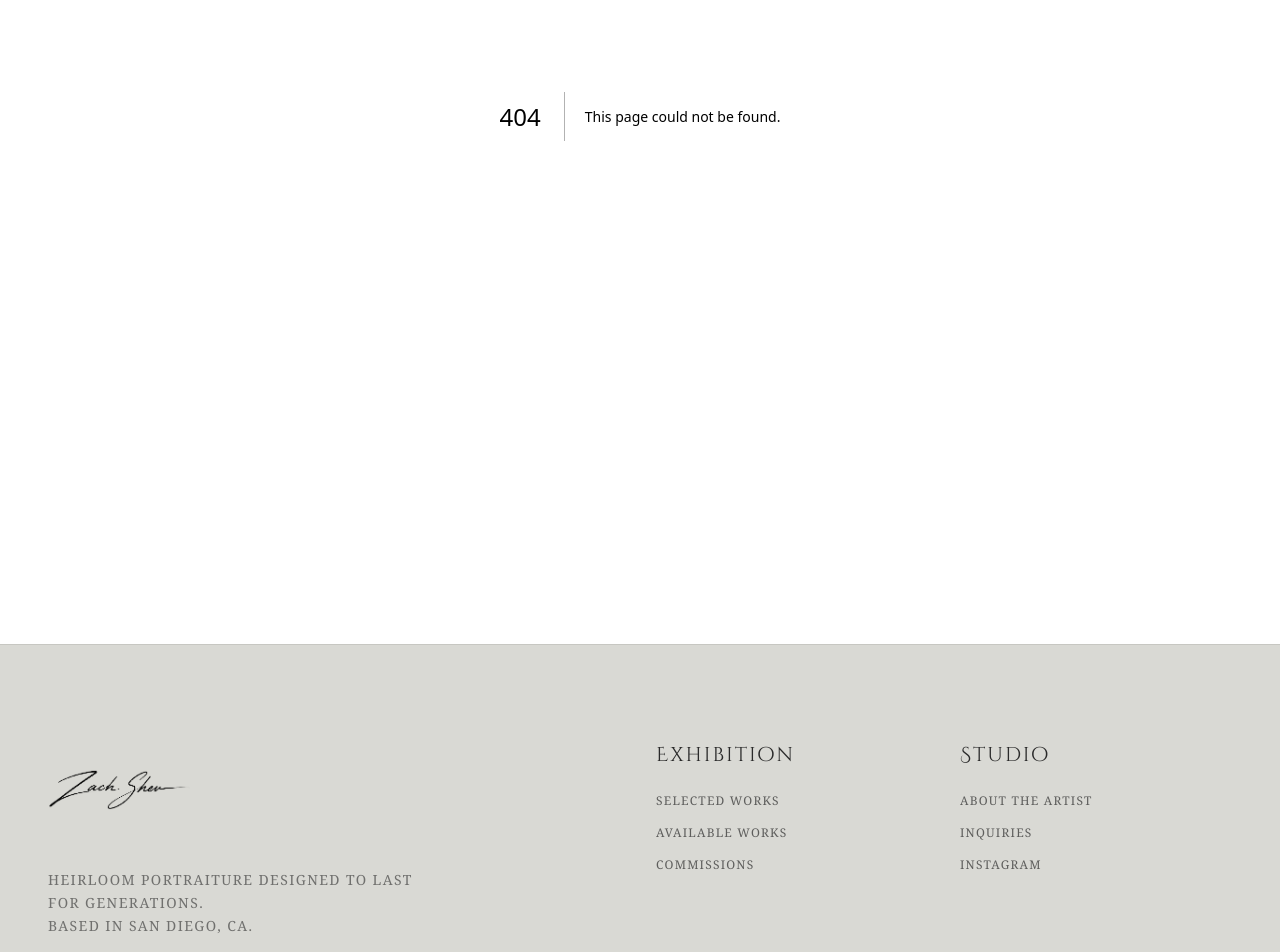
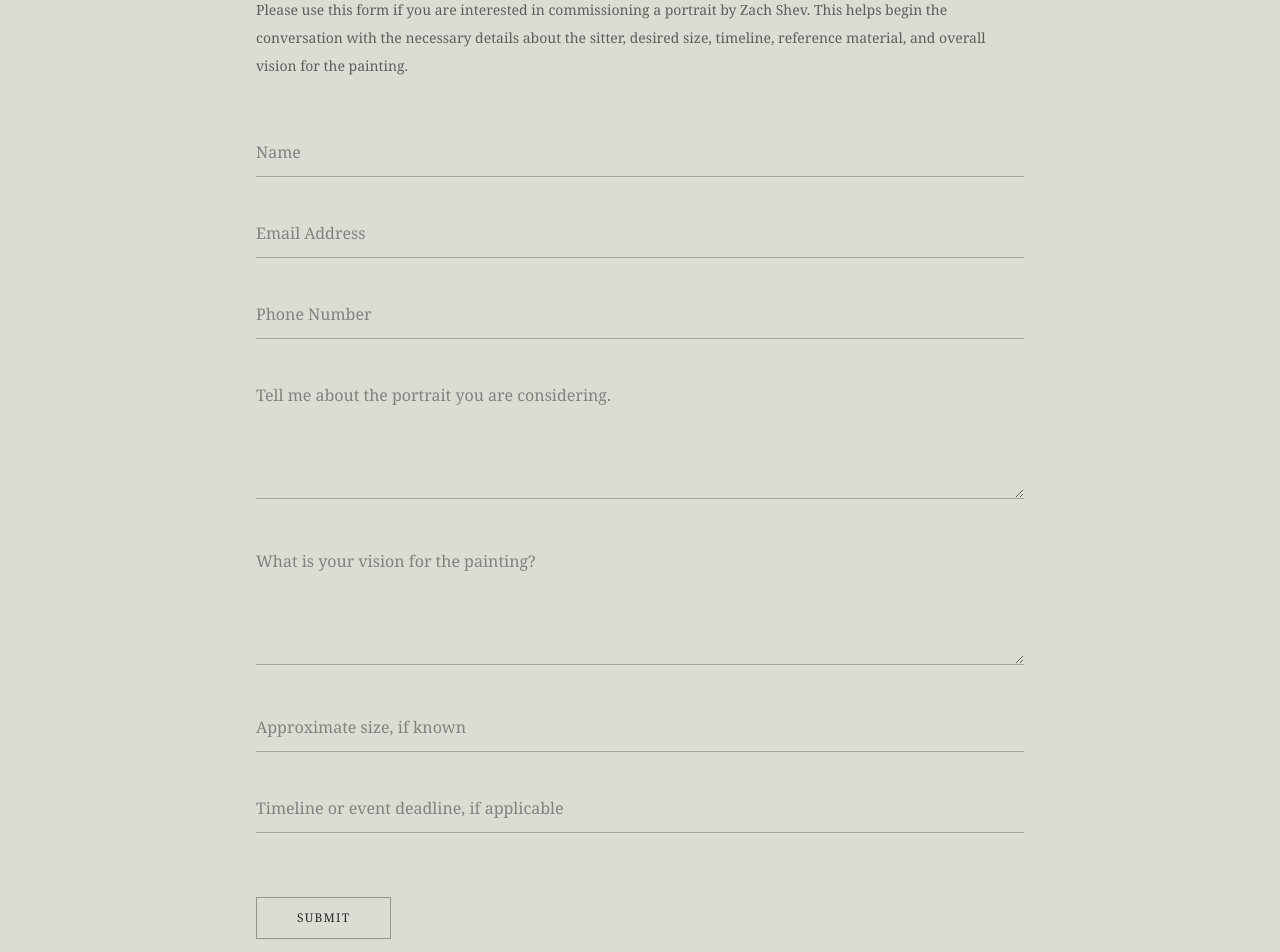
Before and after one commit to zachshev/Portfolio, a Next.js app: page /commission-a-portrait in a window 1280 px wide. Before the commit this address had no page. Shown: the part 380-1332 px from the top of the page. Built offline with nearby package versions, Linux system fonts and the light colour scheme.

Commit message:
Create page.tsx
added a section to navigation bar

```diff
--- /dev/null
+++ b/src/app/commission-a-portrait/page.tsx
@@ -0,0 +1,58 @@
+export default function CommissionPortraitPage() {
+  return (
+    <main className="min-h-screen bg-[#D9DDD4] px-6 py-24">
+      <section className="max-w-3xl mx-auto">
+        <h1 className="font-serif text-4xl md:text-6xl tracking-widest text-center uppercase mb-16 text-[#2a2a2a]">
+          Commission a Portrait
+        </h1>
+
+        <p className="text-sm leading-7 text-[#2a2a2a]/70 mb-12">
+          Please use this form if you are interested in commissioning a portrait by Zach Shev.
+          This helps begin the conversation with the necessary details about the sitter,
+          desired size, timeline, reference material, and overall vision for the painting.
+        </p>
+
+        <form className="space-y-8">
+          <input
+            className="w-full bg-transparent border-b border-[#2a2a2a]/30 py-3 outline-none"
+            placeholder="Name"
+          />
+
+          <input
+            className="w-full bg-transparent border-b border-[#2a2a2a]/30 py-3 outline-none"
+            placeholder="Email Address"
+          />
+
+          <input
+            className="w-full bg-transparent border-b border-[#2a2a2a]/30 py-3 outline-none"
+            placeholder="Phone Number"
+          />
+
+          <textarea
+            className="w-full bg-transparent border-b border-[#2a2a2a]/30 py-3 h-32 outline-none"
+            placeholder="Tell me about the portrait you are considering."
+          />
+
+          <textarea
+            className="w-full bg-transparent border-b border-[#2a2a2a]/30 py-3 h-32 outline-none"
+            placeholder="What is your vision for the painting?"
+          />
+
+          <input
+            className="w-full bg-transparent border-b border-[#2a2a2a]/30 py-3 outline-none"
+            placeholder="Approximate size, if known"
+          />
+
+          <input
+            className="w-full bg-transparent border-b border-[#2a2a2a]/30 py-3 outline-none"
+            placeholder="Timeline or event deadline, if applicable"
+          />
+
+          <button className="mt-8 border border-[#2a2a2a]/40 px-10 py-3 text-xs uppercase tracking-widest hover:bg-[#2a2a2a] hover:text-[#D9DDD4] transition">
+            Submit
+          </button>
+        </form>
+      </section>
+    </main>
+  );
+}
```
